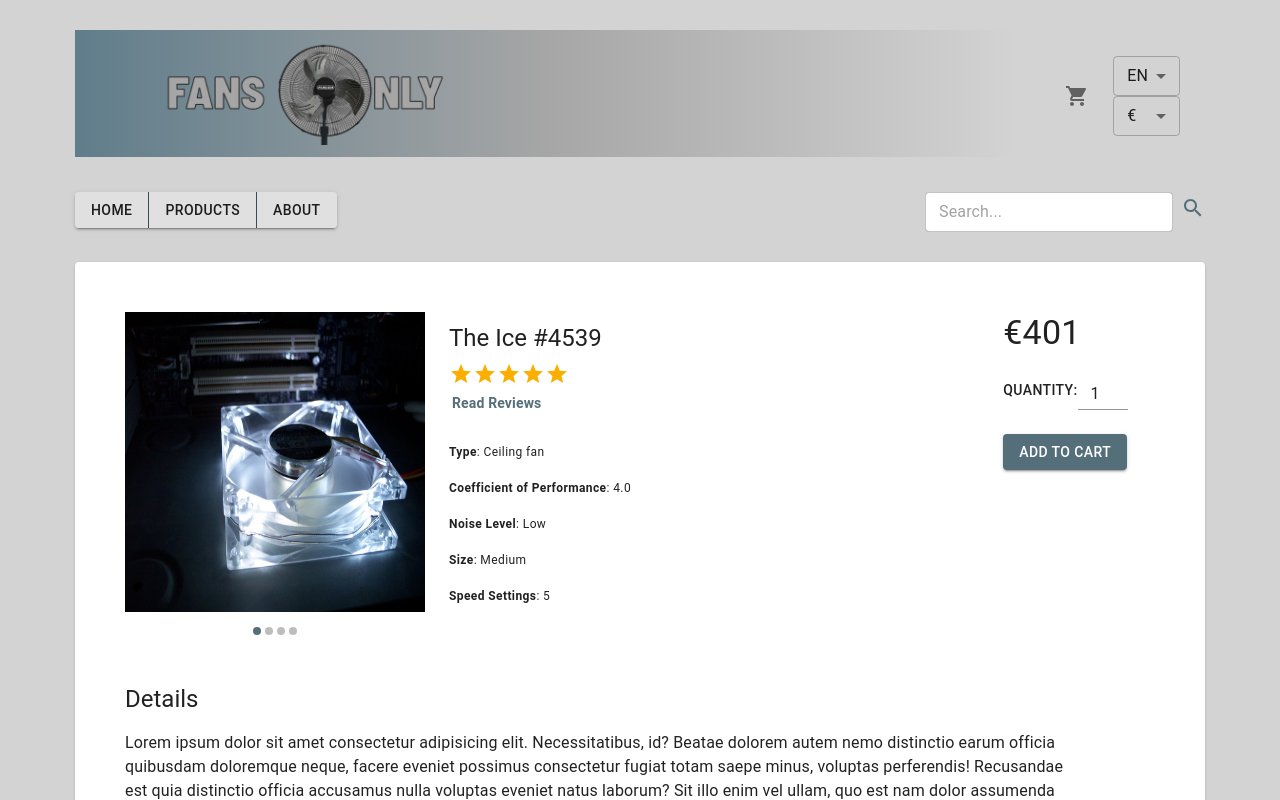
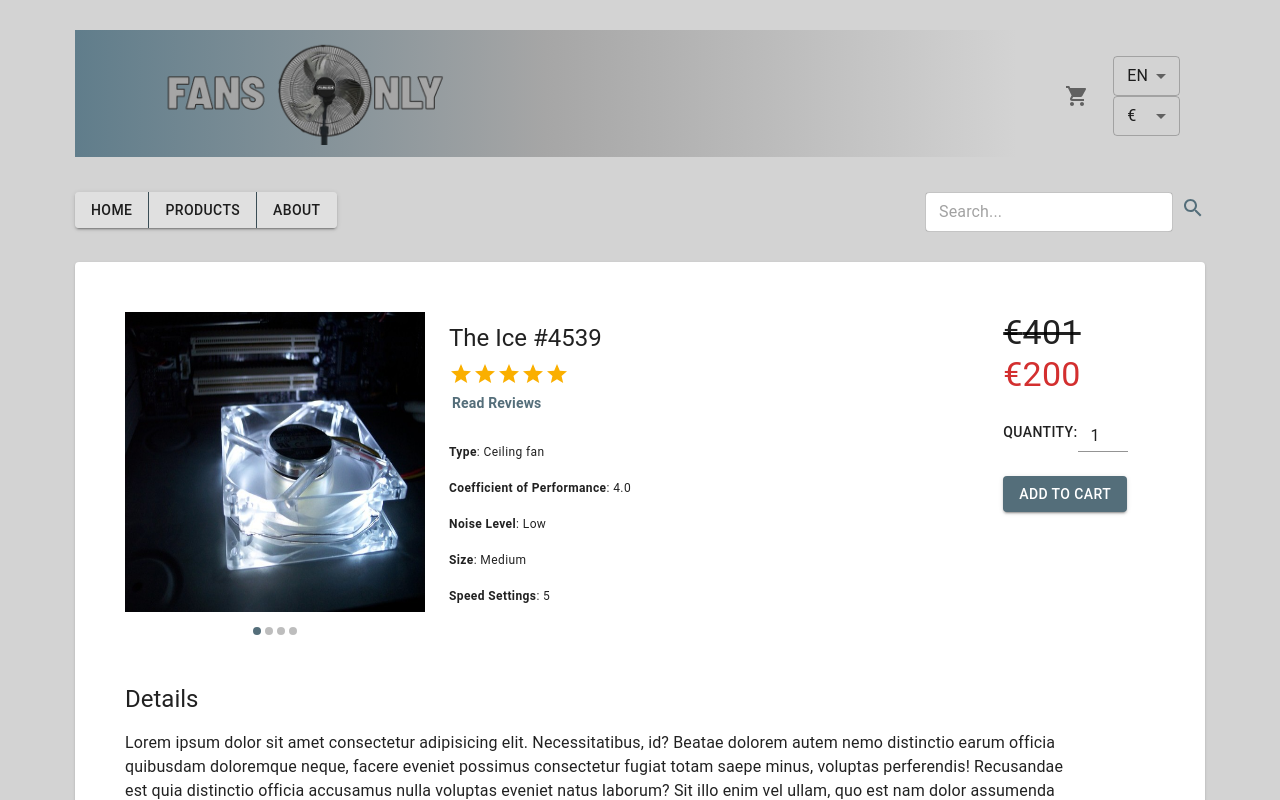
Before and after one commit to VeeHalonen/ux-prototype, a React (Create React App) app: page /product in a window 1280 px wide. Shown: the top 800 px of the page. Built offline with nearby package versions, Linux system fonts and the light colour scheme.

Commit message:
Add discount info to product page

```diff
--- a/src/components/ProductInfo.jsx
+++ b/src/components/ProductInfo.jsx
@@ -43,7 +43,18 @@ const ProductInfo = ({ product }) => {
           spacing={3}
         >
           <Grid item>
-            <Typography variant="h4">€{product.price}</Typography>
+            {!product.discount && (
+              <Typography variant="h4">€{product.price}</Typography>
+            )}
+            {product.discount && (
+              <Typography variant="h4">
+                <strike>€{product.price}</strike>
+                <br />
+                <Typography variant="span" color="error">
+                  €{Math.floor(product.price / 2)}
+                </Typography>
+              </Typography>
+            )}
           </Grid>
           <Grid item>
             <Typography component="span" variant="button">
```
